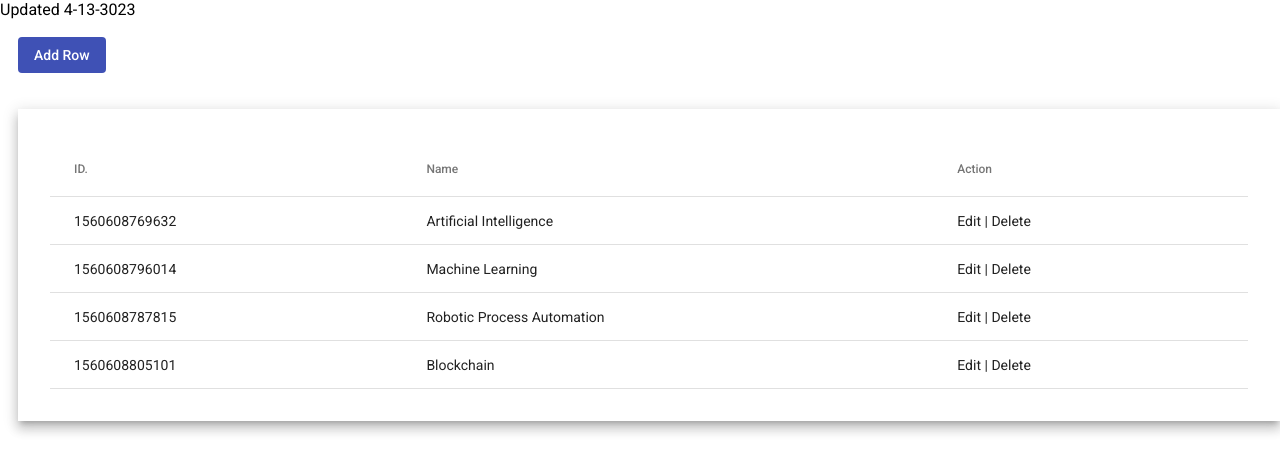
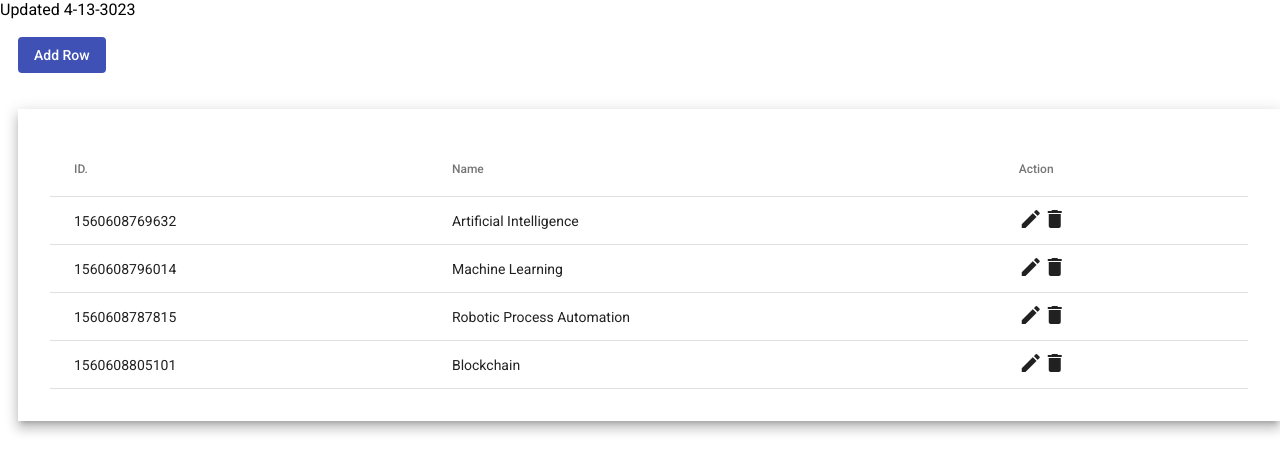
Before and after one commit to FoxGeoff/material-table-inline-ops-4-13-23, an Angular app: page / in a window 1280 px wide. Shown: the top 472 px of the page. Built offline with nearby package versions, Linux system fonts and the light colour scheme.

Commit message:
Add mat-icon

```diff
--- a/src/app/app.component.html
+++ b/src/app/app.component.html
@@ -35,8 +35,10 @@
     <ng-container matColumnDef="action">
       <th mat-header-cell *matHeaderCellDef>Action</th>
       <td mat-cell *matCellDef="let element" class="action-link">
-        <a (click)="openDialog('Update', element)">Edit</a> |
-        <a (click)="openDialog('Delete', element)">Delete</a>
+        <a (click)="openDialog('Update', element)"><mat-icon>edit</mat-icon></a>
+        <a (click)="openDialog('Delete', element)"
+          ><mat-icon color="prime">delete</mat-icon></a
+        >
       </td>
     </ng-container>
 
--- a/src/app/app.module.ts
+++ b/src/app/app.module.ts
@@ -13,7 +13,7 @@ import { MatFormFieldModule } from '@angular/material/form-field';
 import { MatInputModule } from '@angular/material/input';
 import { MatButtonModule } from '@angular/material/button';
 import { DialogBoxComponent } from './dialog-box/dialog-box.component';
-
+import { MatIconModule } from '@angular/material/icon'
 @NgModule({
   declarations: [
     AppComponent,
@@ -28,7 +28,8 @@ import { DialogBoxComponent } from './dialog-box/dialog-box.component';
     MatDialogModule,
     MatFormFieldModule,
     MatInputModule,
-    MatButtonModule
+    MatButtonModule,
+    MatIconModule
   ],
   providers: [],
   bootstrap: [AppComponent]
```
Also changed, not shown: 1 other file (tests, documents, lock files or other folders).
